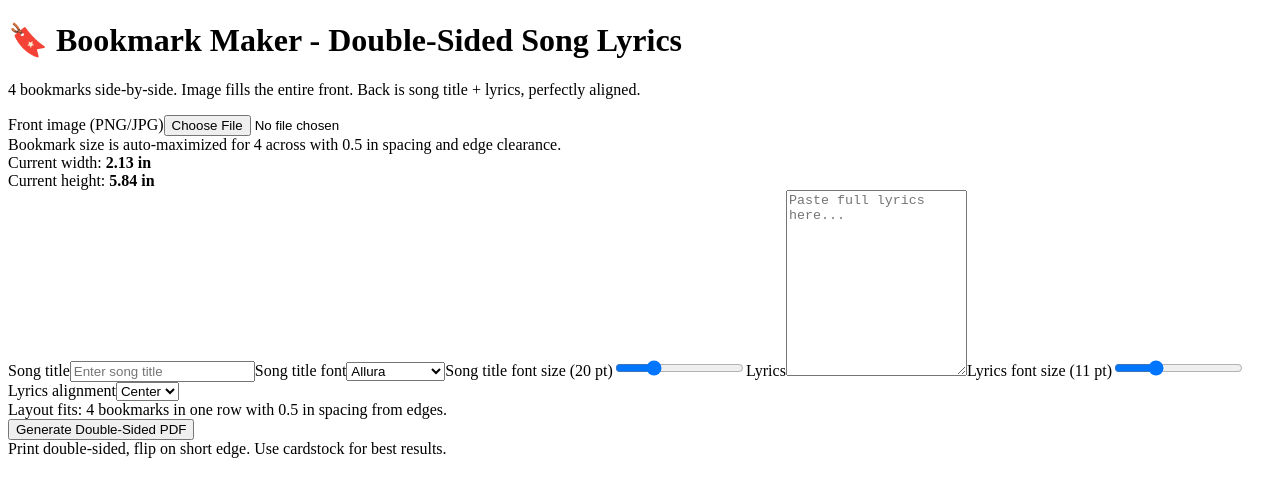
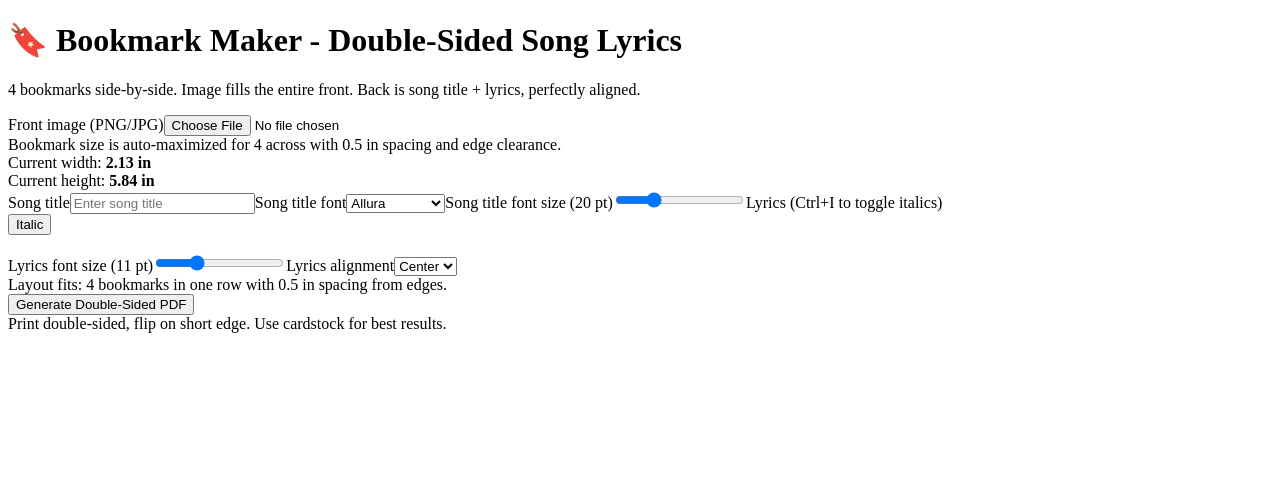
Before and after one commit to brockstonking/bookmark-maker, a React (Vite) app: page / in a window 1280 px wide. Shown: the top 496 px of the page. Built offline with nearby package versions, Linux system fonts and the light colour scheme; the HTML template or start-up script is replaced by a standard one.

Commit message:
Support Ctrl+I italic lyrics with rich text editor and styled PDF output

```diff
--- a/src/App.jsx
+++ b/src/App.jsx
@@ -1,5 +1,5 @@
 import { jsPDF } from "jspdf";
-import { useMemo, useState } from "react";
+import { useEffect, useMemo, useRef, useState } from "react";
 
 const LETTER_WIDTH = 11;
 const LETTER_HEIGHT = 8.5;
@@ -7,30 +7,6 @@ const BOOKMARK_COUNT = 4;
 const EDGE_GAP = 0.5;
 const INTERVAL_GAP = 0.5;
 const FALLBACK_ASPECT_RATIO = 5.5 / 2; // Height / width when no image has been uploaded yet.
-
-function wrapLyrics(pdf, text, maxWidth, maxLines) {
-  const source = text.replace(/\r\n/g, "\n").replace(/\r/g, "\n");
-  const paragraphs = source.split("\n");
-  const lines = [];
-
-  for (const paragraph of paragraphs) {
-    if (paragraph.trim() === "") {
-      lines.push("");
-      if (lines.length >= maxLines) break;
-      continue;
-    }
-
-    const wrapped = pdf.splitTextToSize(paragraph, maxWidth);
-    for (const line of wrapped) {
-      lines.push(line);
-      if (lines.length >= maxLines) break;
-    }
-
-    if (lines.length >= maxLines) break;
-  }
-
-  return lines.slice(0, maxLines);
-}
 
 function imageToDataUrl(file) {
   return new Promise((resolve, reject) => {
@@ -99,7 +75,7 @@ function fitSingleLineTitle(ctx, title, maxWidth, startPx, titleFont) {
   let content = title;
 
   const measure = (text, px) => {
-    ctx.font = `600 ${px}px ${family}`;
+    ctx.font = `400 ${px}px ${family}`;
     return ctx.measureText(text).width;
   };
 
@@ -118,19 +94,171 @@ function fitSingleLineTitle(ctx, title, maxWidth, startPx, titleFont) {
   return { text: content, sizePx };
 }
 
+function getLyricsSegmentsFromHtml(html) {
+  if (!html) return [];
+
+  const root = document.createElement("div");
+  root.innerHTML = html;
+
+  const segments = [];
+
+  const pushText = (text, italic) => {
+    const normalized = text.replace(/\u00a0/g, " ");
+    if (!normalized) return;
+    const prev = segments[segments.length - 1];
+    if (prev && !prev.newline && prev.italic === italic) {
+      prev.text += normalized;
+    } else {
+      segments.push({ text: normalized, italic });
+    }
+  };
+
+  const walk = (node, inheritedItalic) => {
+    if (node.nodeType === Node.TEXT_NODE) {
+      pushText(node.textContent || "", inheritedItalic);
+      return;
+    }
+
+    if (node.nodeType !== Node.ELEMENT_NODE) {
+      return;
+    }
+
+    const tag = node.tagName.toLowerCase();
+    if (tag === "br") {
+      segments.push({ newline: true });
+      return;
+    }
+
+    const currentItalic = inheritedItalic || tag === "i" || tag === "em";
+    const isBlock = tag === "div" || tag === "p" || tag === "li";
+
+    node.childNodes.forEach((child) => walk(child, currentItalic));
+
+    if (isBlock) {
+      const prev = segments[segments.length - 1];
+      if (prev && !prev.newline) {
+        segments.push({ newline: true });
+      }
+    }
+  };
+
+  root.childNodes.forEach((child) => walk(child, false));
+
+  while (segments.length > 0 && segments[segments.length - 1].newline) {
+    segments.pop();
+  }
+
+  return segments;
+}
+
+function wrapStyledSegments(ctx, segments, maxWidth, maxLines, fontPx, fontFamily) {
+  const setFont = (italic) => {
+    ctx.font = `${italic ? "italic" : "normal"} 400 ${fontPx}px ${fontFamily}`;
+  };
+
+  const tokenWidth = (token, italic) => {
+    setFont(italic);
+    return ctx.measureText(token).width;
+  };
+
+  const lines = [];
+  let line = [];
+  let lineWidth = 0;
+
+  const pushLine = () => {
+    if (lines.length >= maxLines) return;
+    lines.push({ segments: line, width: lineWidth });
+    line = [];
+    lineWidth = 0;
+  };
+
+  const appendToken = (token, italic) => {
+    if (!token) return;
+    const width = tokenWidth(token, italic);
+    const last = line[line.length - 1];
+    if (last && last.italic === italic) {
+      last.text += token;
+      last.width += width;
+    } else {
+      line.push({ text: token, italic, width });
+    }
+    lineWidth += width;
+  };
+
+  for (const segment of segments) {
+    if (lines.length >= maxLines) break;
+
+    if (segment.newline) {
+      pushLine();
+      continue;
+    }
+
+    const tokens = segment.text.split(/(\s+)/);
+
+    for (const token of tokens) {
+      if (!token) continue;
+      if (lines.length >= maxLines) break;
+
+      const width = tokenWidth(token, segment.italic);
+      const fits = lineWidth + width <= maxWidth;
+
+      if (fits || line.length === 0) {
+        appendToken(token, segment.italic);
+        continue;
+      }
+
+      if (token.trim() === "") {
+        continue;
+      }
+
+      pushLine();
+      if (lines.length >= maxLines) break;
+
+      const tokenFitsOnEmptyLine = tokenWidth(token, segment.italic) <= maxWidth;
+      if (tokenFitsOnEmptyLine) {
+        appendToken(token, segment.italic);
+        continue;
+      }
+
+      for (const char of token) {
+        const charW = tokenWidth(char, segment.italic);
+        if (lineWidth + charW > maxWidth && line.length > 0) {
+          pushLine();
+          if (lines.length >= maxLines) break;
+        }
+        appendToken(char, segment.italic);
+      }
+    }
+  }
+
+  if (line.length > 0 && lines.length < maxLines) {
+    pushLine();
+  }
+
+  return lines;
+}
+
 export default function App() {
   const [imageDataUrl, setImageDataUrl] = useState("");
   const [imageMeta, setImageMeta] = useState(null);
   const [songTitle, setSongTitle] = useState("");
   const [titleFont, setTitleFont] = useState("Allura");
   const [titleSize, setTitleSize] = useState(20);
-  const [lyrics, setLyrics] = useState("");
+  const [lyricsHtml, setLyricsHtml] = useState("");
   const [fontSize, setFontSize] = useState(11);
   const [textAlign, setTextAlign] = useState("center");
 
   const [message, setMessage] = useState("");
   const [error, setError] = useState("");
   const [isGenerating, setIsGenerating] = useState(false);
+
+  const lyricsEditorRef = useRef(null);
+
+  useEffect(() => {
+    if (lyricsEditorRef.current && lyricsEditorRef.current.innerHTML !== lyricsHtml) {
+      lyricsEditorRef.current.innerHTML = lyricsHtml;
+    }
+  }, [lyricsHtml]);
 
   const aspectRatio = imageMeta ? imageMeta.height / imageMeta.width : FALLBACK_ASPECT_RATIO;
   const bookmarkSize = useMemo(() => computeMaxBookmarkSize(aspectRatio), [aspectRatio]);
@@ -165,6 +293,24 @@ export default function App() {
     } catch (err) {
       setError(err instanceof Error ? err.message : "Could not load uploaded image.");
     }
+  };
+
+  const handleLyricsInput = (event) => {
+    setLyricsHtml(event.currentTarget.innerHTML);
+  };
+
+  const handleLyricsKeyDown = (event) => {
+    if ((event.ctrlKey || event.metaKey) && event.key.toLowerCase() === "i") {
+      event.preventDefault();
+      document.execCommand("italic");
+      setLyricsHtml(lyricsEditorRef.current?.innerHTML || "");
+    }
+  };
+
+  const makeItalicSelection = () => {
+    lyricsEditorRef.current?.focus();
+    document.execCommand("italic");
+    setLyricsHtml(lyricsEditorRef.current?.innerHTML || "");
   };
 
   const drawFront = (pdf, pos) => {
@@ -205,8 +351,6 @@ export default function App() {
     ctx.fillRect(0, 0, canvas.width, canvas.height);
 
     const pad = 0.12 * canvasScale;
-    const textX = x + pad;
-    const textY = y + pad;
     const textW = canvas.width - pad * 2;
     const textH = canvas.height - pad * 2;
 
@@ -224,44 +368,40 @@ export default function App() {
 
     const lyricsStartY = pad + titleBlockH;
     const lyricsAvailH = textH - titleBlockH;
+    const lineH = lyricsPx * 1.3;
+    const maxLyricLines = Math.max(1, Math.floor(lyricsAvailH / lineH));
 
-    const lyricPdf = new jsPDF({ unit: "in", format: "letter" });
-    lyricPdf.setFont("times", "normal");
-    lyricPdf.setFontSize(fontSize);
-    const maxLyricLines = Math.max(1, Math.floor(lyricsAvailH / (lyricsPx * 1.3)));
-    const lines = wrapLyrics(lyricPdf, lyrics, textW / canvasScale, maxLyricLines);
+    const segments = getLyricsSegmentsFromHtml(lyricsHtml);
+    const lyricsFamily = '"Cormorant Garamond", "EB Garamond", "Cormorant", serif';
+    const lines = wrapStyledSegments(ctx, segments, textW, maxLyricLines, lyricsPx, lyricsFamily);
 
     ctx.fillStyle = "#111111";
     if (songTitle.trim()) {
       const titleFamily = titleFont === "Beau Rivage"
-        ? '\"Beau Rivage\", \"Allura\", \"Alex Brush\", cursive'
-        : '\"Allura\", \"Alex Brush\", \"Great Vibes\", cursive';
+        ? '"Beau Rivage", "Allura", "Alex Brush", cursive'
+        : '"Allura", "Alex Brush", "Great Vibes", cursive';
       ctx.font = `400 ${fittedTitle.sizePx}px ${titleFamily}`;
       ctx.textAlign = "center";
       ctx.textBaseline = "top";
       ctx.fillText(fittedTitle.text, canvas.width / 2, pad - fittedTitle.sizePx * 0.02);
     }
 
-    if (lines.length === 0) {
-      const png = canvas.toDataURL("image/png");
-      pdf.addImage(png, "PNG", x, y, bookmarkW, bookmarkH);
-      return;
-    }
+    if (lines.length > 0) {
+      let cursorY = lyricsStartY;
 
-    ctx.font = `400 ${lyricsPx}px \"Cormorant Garamond\", \"EB Garamond\", \"Cormorant\", serif`;
-    ctx.textBaseline = "top";
-    const lineH = lyricsPx * 1.3;
-    let cursorY = lyricsStartY;
+      for (const line of lines) {
+        let cursorX = textAlign === "center" ? (canvas.width - line.width) / 2 : pad;
 
-    for (const line of lines) {
-      if (textAlign === "left") {
-        ctx.textAlign = "left";
-        ctx.fillText(line, pad, cursorY);
-      } else {
-        ctx.textAlign = "center";
-        ctx.fillText(line, canvas.width / 2, cursorY);
+        for (const segment of line.segments) {
+          ctx.font = `${segment.italic ? "italic" : "normal"} 400 ${lyricsPx}px ${lyricsFamily}`;
+          ctx.textAlign = "left";
+          ctx.textBaseline = "top";
+          ctx.fillText(segment.text, cursorX, cursorY);
+          cursorX += segment.width;
+        }
+
+        cursorY += lineH;
       }
-      cursorY += lineH;
     }
 
     const backPng = canvas.toDataURL("image/png");
@@ -371,12 +511,18 @@ export default function App() {
           </label>
 
           <label>
-            Lyrics
-            <textarea
-              rows={12}
-              value={lyrics}
-              onChange={(e) => setLyrics(e.target.value)}
-              placeholder="Paste full lyrics here..."
+            Lyrics (Ctrl+I to toggle italics)
+            <div className="lyrics-toolbar">
+              <button type="button" className="toolbar-button" onClick={makeItalicSelection}>Italic</button>
+            </div>
+            <div
+              ref={lyricsEditorRef}
+              className="lyrics-editor"
+              contentEditable
+              suppressContentEditableWarning
+              data-placeholder="Type or paste lyrics here. Use Ctrl+I to italicize selected text."
+              onInput={handleLyricsInput}
+              onKeyDown={handleLyricsKeyDown}
             />
           </label>
 
--- a/src/styles.css
+++ b/src/styles.css
@@ -129,6 +129,45 @@ textarea {
   resize: vertical;
 }
 
+.lyrics-toolbar {
+  margin-top: 6px;
+  margin-bottom: 6px;
+}
+
+.toolbar-button {
+  width: auto;
+  min-width: 90px;
+  padding: 8px 12px;
+  font-weight: 700;
+  border: 1px solid #bfc6eb;
+  background: rgba(239, 242, 255, 0.95);
+  color: #312c53;
+  cursor: pointer;
+}
+
+.lyrics-editor {
+  margin-top: 0;
+  min-height: 220px;
+  border: 1px solid #cbd0ef;
+  border-radius: 10px;
+  padding: 10px 11px;
+  background: rgba(255, 255, 255, 0.92);
+  font: inherit;
+  line-height: 1.35;
+  white-space: pre-wrap;
+  overflow-wrap: break-word;
+}
+
+.lyrics-editor:focus {
+  outline: 2px solid rgba(90, 103, 216, 0.25);
+  outline-offset: 1px;
+}
+
+.lyrics-editor:empty::before {
+  content: attr(data-placeholder);
+  color: #7f7a97;
+}
+
 .checkbox-row {
   display: flex;
   align-items: center;
```
